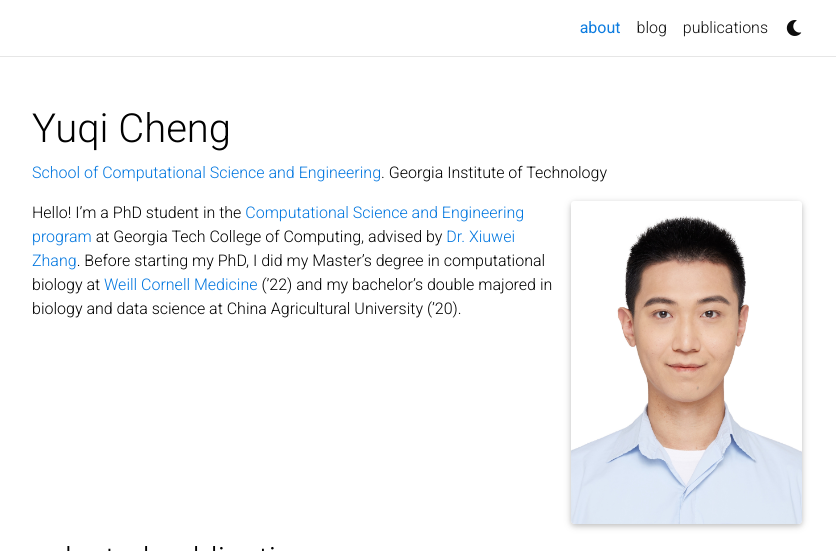
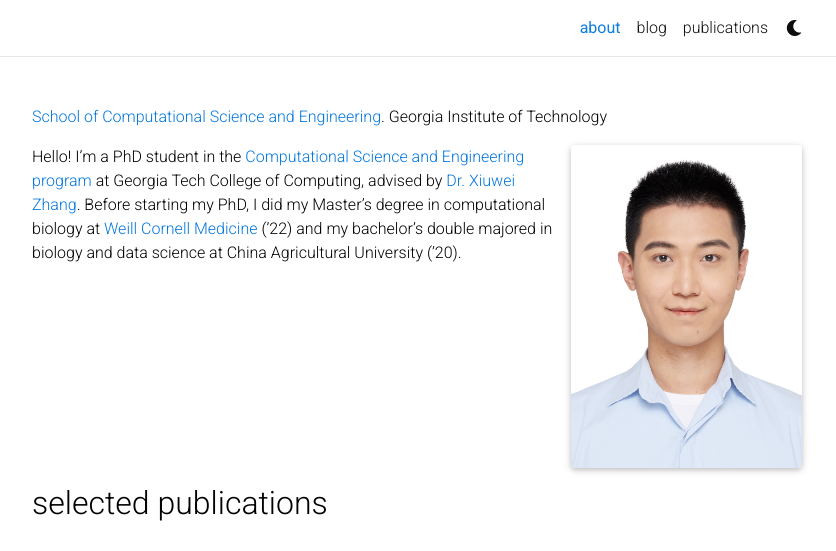
Before and after one commit to yuqcheng/yuqcheng.github.io, a Jekyll site: the page built from _pages/about.md, in a window 1280 px wide, cut to the strip 0-551 px from the top of the page. Shown: the whole strip, without its empty margins (223-1059 px from the left). Built offline with Jekyll 4.4.1, drawn with Linux system fonts in a browser that asks for light colours; full-size pictures stand in for the smaller copies a plugin makes; comment, search, counter and statistics services are not loaded; a style sheet for code colours, icons or effects is not loaded; some of the changed text lies outside the part shown.

Commit message:
111111111

```diff
--- a/_config.yml
+++ b/_config.yml
@@ -2,24 +2,20 @@
 # Site settings
 # -----------------------------------------------------------------------------
 
-title: Yuqi Cheng # the website title (if blank, full name will be used instead)
+title: # the website title (if blank, full name will be used instead)
 first_name: Yuqi
 middle_name:
 last_name: Cheng
 email: ycheng430@gatech.edu
 description: > # the ">" symbol means to ignore newlines until "footer_text:"
-  A simple, whitespace theme for academics. Based on [*folio](https://github.com/bogoli/-folio) design.
 footer_text: >
-  Powered by <a href="https://jekyllrb.com/" target="_blank">Jekyll</a> with <a href="https://github.com/alshedivat/al-folio">al-folio</a> theme.
-  Hosted by <a href="https://pages.github.com/" target="_blank">GitHub Pages</a>.
-  Photos from <a href="https://unsplash.com" target="_blank">Unsplash</a>.
-keywords: jekyll, jekyll-theme, academic-website, portfolio-website  # add your own keywords or leave empty
+keywords:  # add your own keywords or leave empty
 
 lang: en # the language of your site (for example: en, fr, cn, ru, etc.)
-icon: ⚛️  # the emoji used as the favicon (alternatively, provide image name in /assets/img/)
+icon: 🐻   # the emoji used as the favicon (alternatively, provide image name in /assets/img/)
 
 url: https://yuqcheng.github.io # the base hostname & protocol for your site
-baseurl: /al-folio # the subpath of your site, e.g. /blog/
+baseurl:  # the subpath of your site, e.g. /blog/
 last_updated: false # set to true if you want to display last updated in the footer
 impressum_path:  # set to path to include impressum link in the footer, use the same path as permalink in a page, helps to conform with EU GDPR
 
--- a/_sass/_base.scss
+++ b/_sass/_base.scss
@@ -54,7 +54,7 @@
 
 figure,
 img {
-  max-width: 90vw;
+  max-width: 40vw;
 }
 
 blockquote {
@@ -115,7 +115,7 @@
 // Profile
 
 .profile {
-  width: 40%;
+  width: 110%;
 
   .address {
     margin-bottom: 5px;
```
